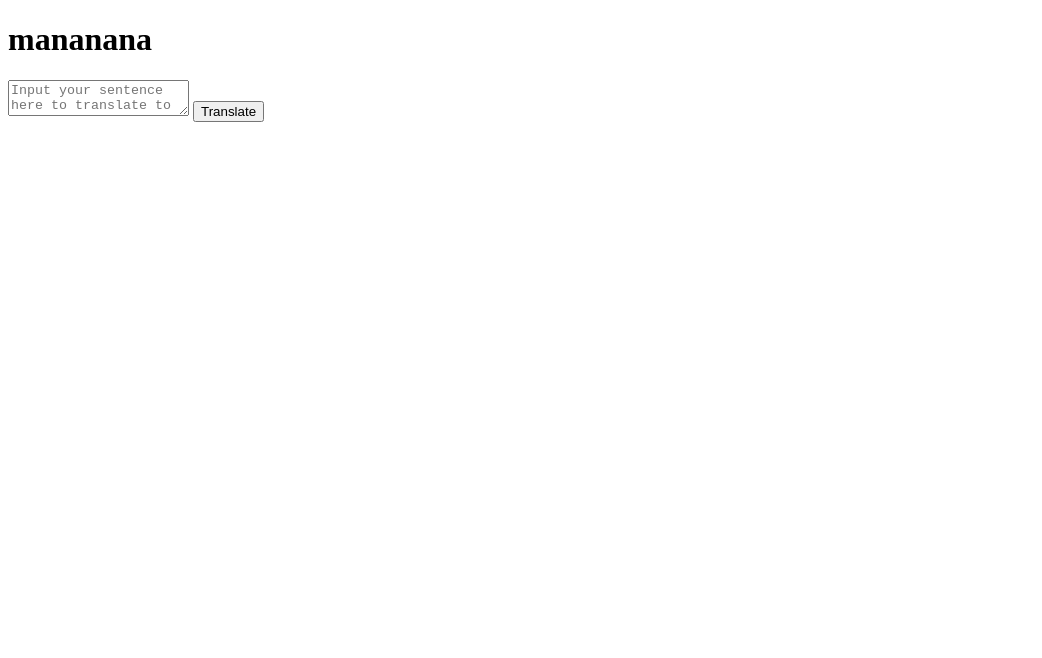
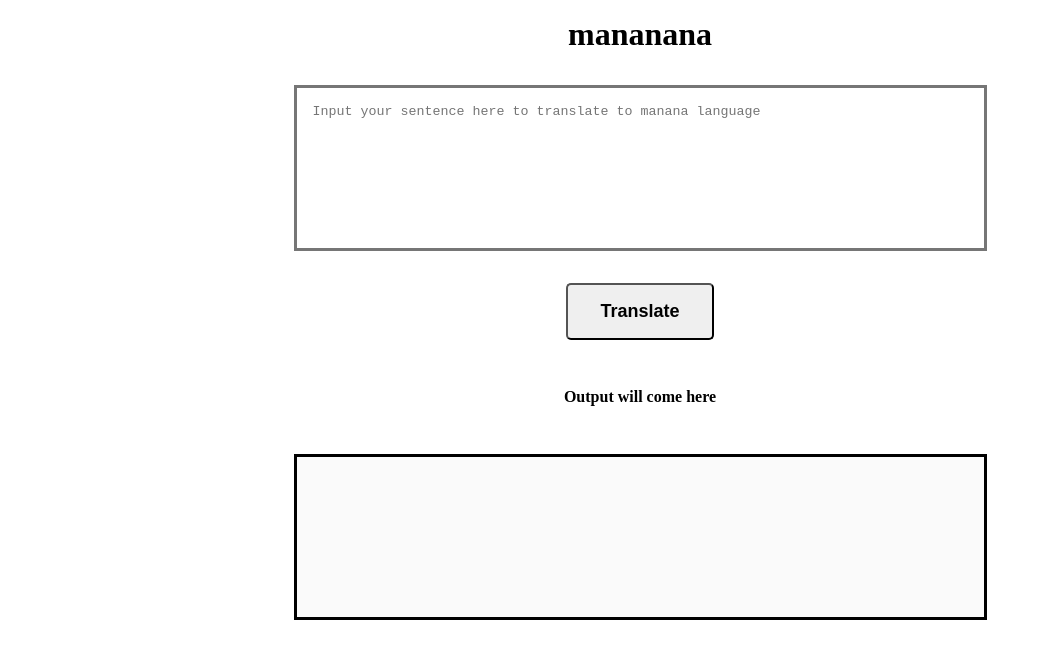
Before and after one commit to asraf-code/neogcamp-banana-talk, a plain HTML site: page index.html in a window 1280 px wide. Shown: the whole page, without its empty margins (0-1042 px from the left). Drawn offline with Linux system fonts and the light colour scheme.

Commit message:
input output processing

```diff
--- a/app.js
+++ b/app.js
@@ -1,11 +1,10 @@
 var btnTranslate = document.querySelector("#btn-translate");
 var txtInput = document.querySelector("#txt-input");
+var outputDiv = document.querySelector("#output-box");
 
 
 function clickHandler() {
-
-    console.log("clicked!");
-    console.log("input", txtInput.value);
-}
+    outputDiv.innerText = "ajlajnfolj " + txtInput.value;
+};
 
 btnTranslate.addEventListener("click", clickHandler)
--- a/index.html
+++ b/index.html
@@ -5,13 +5,18 @@
     <meta http-equiv="X-UA-Compatible" content="IE=edge">
     <meta name="viewport" content="width=device-width, initial-scale=1.0">
     <title>Banana Talk</title>
+    <link href="style.css" rel="stylesheet">
 
 </head>
 <body>
     <h1>mananana</h1>
-    <textarea id="txt-input" placeholder="Input your sentence here to translate to manana language"></textarea>
+    <textarea id="txt-input"  cols="80" placeholder="Input your sentence here to translate to manana language"></textarea>
 
     <button id="btn-translate">Translate</button>
+
+    <div id="output-title">Output will come here</div>
+    <textarea  id="output-box" cols="80"  disabled></textarea>
+
 
     <script src="app.js" type="text/javascript"></script>
 </body>
--- /dev/null
+++ b/style.css
@@ -0,0 +1,86 @@
+@import url('https://fonts.googleapis.com/css2?family=Noto+Sans:wght@500;700&display=swap');
+
+/* defining variables */
+:root {
+    --primary-color: #f59e0b;
+    --off-white: #f3f4f6;
+    --dark-gray: rgb(114, 114, 114);
+}
+
+body {
+    display: grid;
+    place-content: center;
+    row-gap: 2rem;
+    margin: 0;
+    padding: 1rem;
+}
+
+h1 {
+    margin: auto;
+}
+
+textarea {
+    display: block;
+    outline: none;
+    height: 8rem;
+    margin: auto;
+    padding: 1rem;
+    border-width: medium;
+    resize: none;
+    max-width: 100%;
+}
+
+button {
+    margin: auto;
+    width: max-content;
+    border-radius: 5px;
+    padding: 1rem 2rem;
+    font-weight: 700;
+    font-size: large;
+
+}
+
+#output-title {
+    font-weight: bold;
+    padding: 1rem;
+    margin: auto;
+}
+
+
+#output-box {
+    border: 1px solid black;
+    display: block;
+    outline: none;
+    height: 8rem;
+    margin: auto;
+    padding: 1rem;
+    border-width: medium;
+    max-width: 100%;
+}
+
+
+
+#btn-translate {
+
+}
+
+@media (max-width:660px){
+    h1{
+        font-size: 1.5em;
+    }
+
+    textarea{
+        width: 85vw;
+    }
+
+    #output-box {
+        width: 85vw;
+    }
+
+    .info{
+        width: 90vw;
+    }
+    p{
+        font-size: 0.8em;
+    }
+}
```
Also changed, not shown: info.txt.
